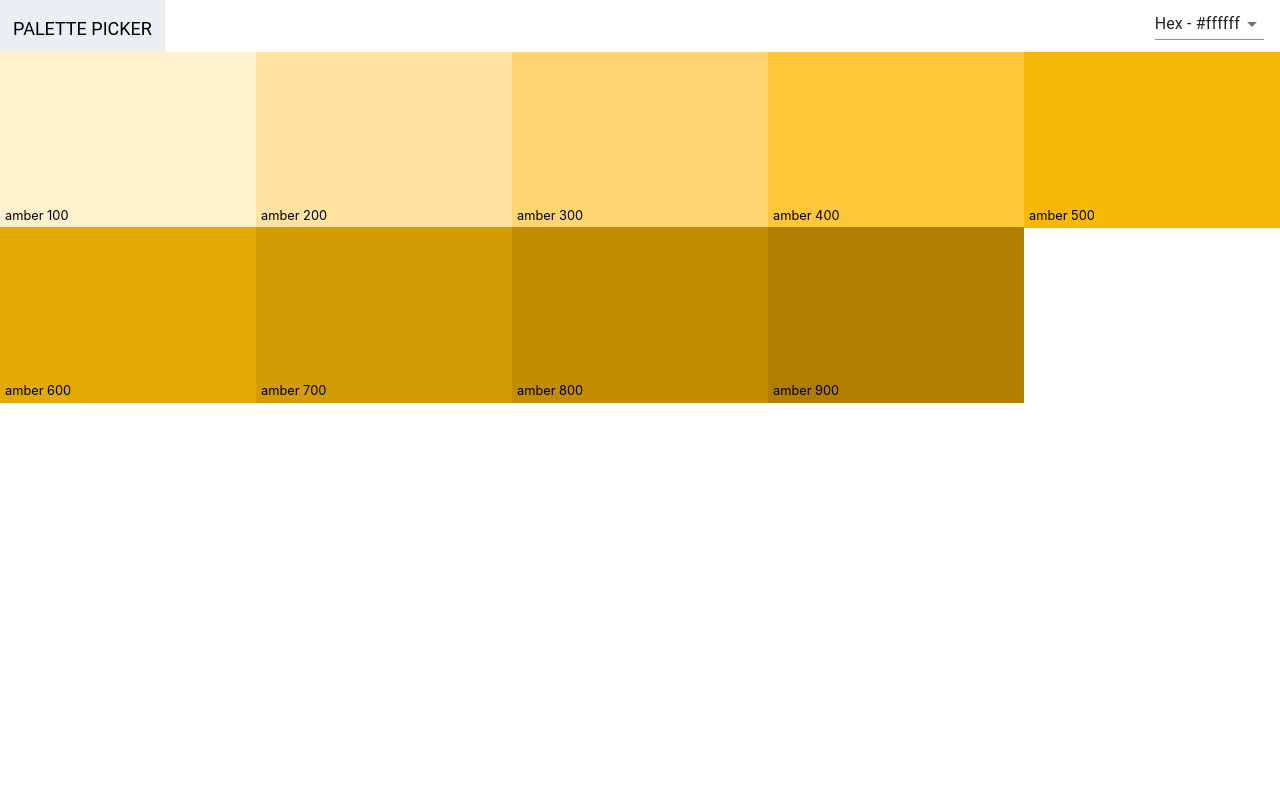
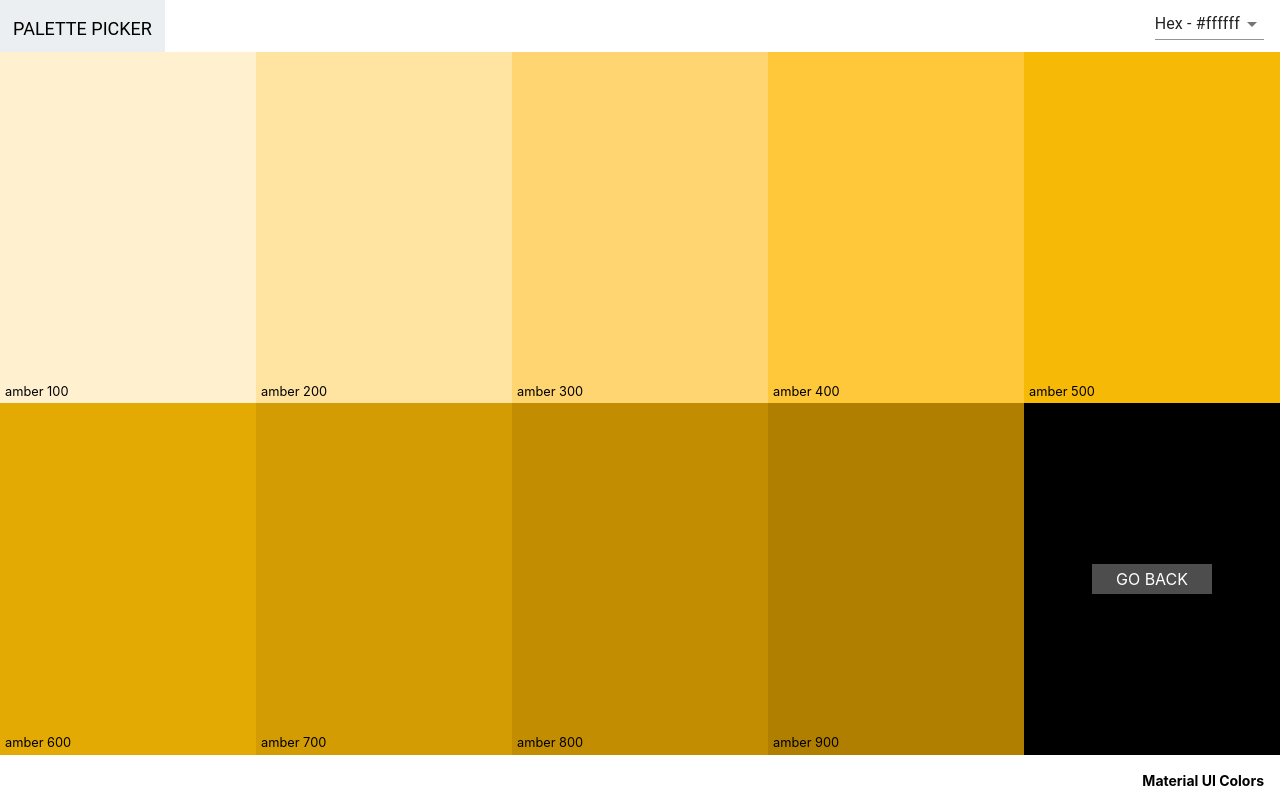
Before and after one commit to lironbc/React-Palette-Picker, a React (Create React App) app: page /palette/material-ui-colors/amber in a window 1280 px wide. Built offline with nearby package versions, Linux system fonts and the light colour scheme.

Commit message:
Added go back link under more tabs

```diff
--- a/src/ColorBox.css
+++ b/src/ColorBox.css
@@ -8,13 +8,22 @@
     margin-top : -4.5px;
 }
 
-.copy-btn{
+.SingleColorPalette .ColorBox{
+    height : 50%;
+}
+
+.go-back {
+    background-color : black;
+}
+
+.copy-btn,
+.back-btn{
     position : absolute;
     width : 60px;
     height : 30px;
     left: 50%;
     top: 50%;
-    margin-left : -25px;
+    margin-left : -30px;
     margin-top : -15px;
     border: none;
     outline: none;
@@ -25,7 +34,16 @@
     cursor : pointer;
     text-transform: uppercase;
     text-align: center;
+    text-decoration: none;
+}
+
+.copy-btn{
     opacity : 0;
+}
+
+.back-btn{
+    width : 120px;
+    margin-left : -60px;
 }
 
 .ColorBox:hover .copy-btn{
--- a/src/Palette.js
+++ b/src/Palette.js
@@ -42,7 +42,7 @@ class Palette extends Component {
                 handleSliderChange={this.handleSliderChange}
                 handleFormatChange={this.handleFormatChange}
                 format={this.state.format}
-                activeSlider={false} />
+                activeSlider={true} />
 
                 <div className="Palette-colors">
                     {colors}
--- a/src/SingleColorPalette.js
+++ b/src/SingleColorPalette.js
@@ -1,6 +1,7 @@
 import React, { Component } from 'react'
 import ColorBox from './ColorBox';
 import Navbar from './Navbar';
+import { Link } from 'react-router-dom';
 
 export default class SingleColorPalette extends Component {
     constructor(props){
@@ -26,26 +27,33 @@ export default class SingleColorPalette extends Component {
     }
 
     handleFormatChange(e){
-        console.log("here");
         this.setState({format : e.target.value});
     }
 
     render() {
-        console.log(this._shades);
         const colorBoxes = this._shades.map(c =>
             <ColorBox key={c.name}
             name={c.name}
             color={c[this.state.format]}
             activeMore={false} />)
         return (
-            <div className="Palette">
+            <div className="SingleColorPalette Palette">
                 <Navbar
                 handleFormatChange={this.handleFormatChange}
                 activeSlider={false}
                 format={this.state.format} />
+
                 <div className="Palette-colors">
                     {colorBoxes}
+                    <div className="go-back ColorBox">
+                        <Link to={`/palette/${this.props.palette.id}`}
+                        className="back-btn">Go Back</Link>
+                    </div>
                 </div>
+
+                <footer className="Palette-footer">
+                    {this.props.palette.paletteName}
+                </footer>
             </div>
         )
     }
```
